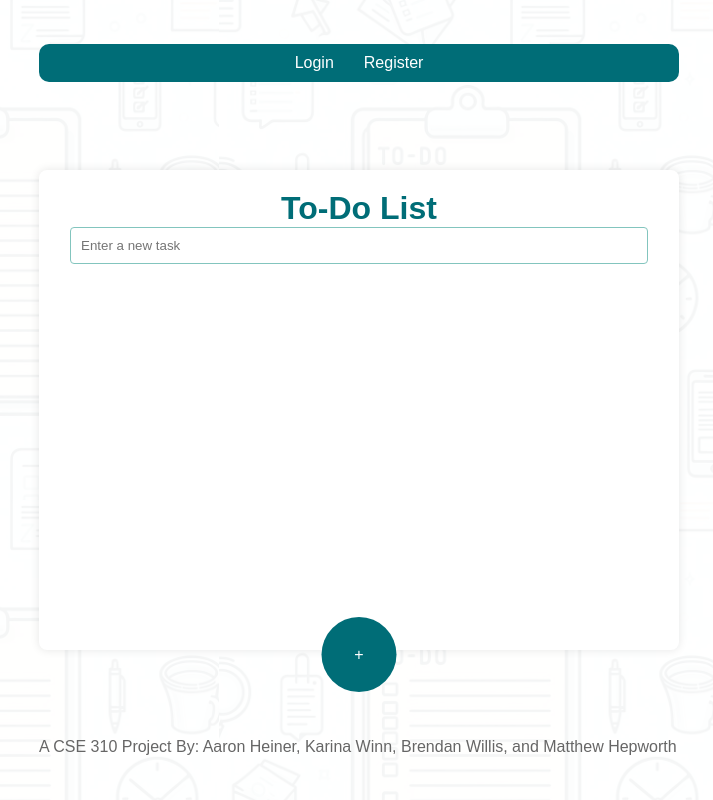
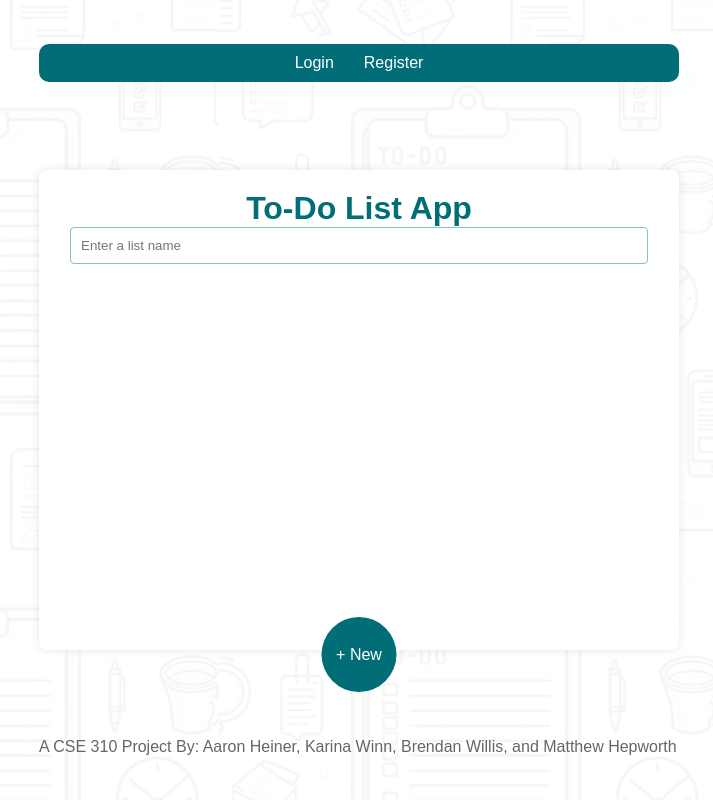
Before and after one commit to mwhepworth1/cse310-s1-cloud-databases, a Flask app: page / in a window 1280 px wide. Shown: the whole page, without its empty margins (281-994 px from the left). Run offline with Flask 3, Linux system fonts and the light colour scheme; data that the repository does not hold is empty.

Commit message:
Edited db.py to fix Unread result error

```diff
--- a/api.py
+++ b/api.py
@@ -20,24 +20,38 @@ def create_list():
     Example: {"message": "List successfully created.", "data": {...}}
     """
     if db.connect():
-        data = request.get_json()
-        required_keys = ["user_id", "name"]
-        for key in required_keys:
-            if key not in data:
-                return jsonify({"error": f"Missing required key: {key}"}), 400
+        if request.is_json:
+            data = request.get_json()
+            required_keys = ["user_id", "name"]
+            for key in required_keys:
+                if key not in data:
+                    # Bad Request
+                    return jsonify({"error": f"Missing required key: {key}"}), 400
 
-        try:
-            query = "INSERT INTO lists (user_id, list_name) VALUES (%s, %s)"
-            values = [data["user_id"], data["name"]]
-            result = db.query(query, values)
-            db.close()
-            if result:
-                return jsonify({"message": "List successfully created.", "data": result}), 200
-            else:
-                return jsonify({"error": "An unexpected error occurred"}), 500
-        except Error as e:
-            print(f"An unexpected error occurred: '{e}'")
-            return jsonify({"error": f"An unexpected error occurred: '{e}'"}), 500
+            try:
+                # Insert the new list and get the last inserted ID
+                query = "INSERT INTO lists (user_id, list_name) VALUES (%s, %s)"
+                values = [data["user_id"], data["name"]]
+                result = db.query(query, values)
+
+                if result:
+                    # Fetch the inserted row's details using LAST_INSERT_ID()
+                    query = "SELECT * FROM lists WHERE lists_id = LAST_INSERT_ID()"
+                    response = db.query(query)
+
+                    if response:
+                        return jsonify({"message": "List successfully created.", "data": response}), 200
+                    else:
+                        return jsonify({"error": "Failed to fetch the created list."}), 500
+                else:
+                    return jsonify({"error": "Failed to create list."}), 500
+            except Error as e:
+                print(f"An unexpected error occurred: '{e}'")
+                return jsonify({"error": f"An unexpected error occurred: '{e}'"}), 500
+            finally:
+                db.close()
+        else:
+            return jsonify({"error": "Unsupported Media Type. Content-Type must be application/json."}), 415
     else:
         return jsonify({"error": "Could not establish connection to database"}), 500
 
@@ -130,16 +144,21 @@ def get_list():
     if db.connect():
         user_id = request.args.get('user_id')
         list_id = request.args.get('list_id')
-        if not user_id or not list_id:
-            return jsonify({"error": "Missing required query parameter: user_id or list_id"}), 400
+        if not user_id:
+            return jsonify({"error": "Missing required query parameter: user_id"}), 400
 
         try:
-            query = "SELECT * FROM lists WHERE user_id = %s AND lists_id = %s"
-            values = [user_id, list_id]
+            if list_id:
+                query = "SELECT * FROM lists WHERE user_id = %s AND lists_id = %s"
+                values = [user_id, list_id]
+            else:
+                query = "SELECT * FROM lists WHERE user_id = %s"
+                values = [user_id]
+
             result = db.query(query, values)
             db.close()
             if result:
-                return jsonify({"message": "List successfully retrieved.", "data": result}), 200
+                return jsonify({"message": "List(s) successfully retrieved.", "data": result}), 200
             else:
                 return jsonify({"error": "An unexpected error occurred"}), 500
         except Error as e:
--- a/app.py
+++ b/app.py
@@ -21,7 +21,8 @@ todo_items = []
 # Define a route for the root URL ("/")
 @app.route('/')
 def home():
-    return render_template('index.html', items=todo_items)
+    user_id = 1
+    return render_template('index.html', items=todo_items, user_id=user_id)
 
 # Define a route to add new to-do items
 @app.route('/add', methods=['POST'])
--- a/templates/index.html
+++ b/templates/index.html
@@ -15,17 +15,70 @@
         </nav>
     </header>
     <div class="container">
-        <h1>To-Do List</h1>
-        <form action="/add_todo" method="post">
-            <input type="text" name="task" placeholder="Enter a new task" required>
-            <button type="submit">+</button>
+        <h1>To-Do List App</h1>
+        <input type="hidden" id="user-id" value="{{ user_id }}">
+        <form id="search-form">
+            <input type="text" id="search-input" placeholder="Enter a list name" required>
+            <button type="submit">+ New</button>
         </form>
-        <ul>
-            <!-- Task items will be dynamically inserted here -->
-        </ul>
+        <div id="todo-lists" class="list-container">
+            <!-- List cards will be dynamically inserted here -->
+        </div>
     </div>
     <footer>
         <p>A CSE 310 Project By: Aaron Heiner, Karina Winn, Brendan Willis, and Matthew Hepworth</p>
     </footer>
+
+    <script>
+        document.getElementById('search-form').addEventListener('submit', async function (event) {
+            event.preventDefault();
+            const userId = document.getElementById('user-id').value;
+            const listName = document.getElementById('search-input').value;
+            const data = { user_id: userId, name: listName };
+            const response = await fetch('/api/list/create', {
+                method: 'POST',
+                headers: {
+                    'Content-Type': 'application/json'
+                },
+                body: JSON.stringify(data)
+            });
+            const result = await response.json();
+            if (response.ok) {
+                addListCard(result.data);
+            } else {
+                alert(result.error);
+            }
+        });
+
+        function addListCard(list) {
+            const container = document.getElementById('todo-lists');
+            const card = document.createElement('div');
+            card.className = 'list-card';
+            card.setAttribute('data-user-id', list.user_id);
+            card.setAttribute('data-list-id', list.list_id);
+            card.innerHTML = `
+                <h2>${list.name}</h2>
+                <p>${list.description}</p>
+            `;
+            card.addEventListener('click', function () {
+                window.location.href = `/list/${list.list_id}`;
+            });
+            container.appendChild(card);
+        }
+
+        // Fetch and display existing lists on page load
+        async function fetchLists() {
+            const userId = document.getElementById('user-id').value;
+            const response = await fetch(`/api/list/get?user_id=${userId}`);
+            const result = await response.json();
+            if (response.ok) {
+                result.data.forEach(addListCard);
+            } else {
+                alert(result.error);
+            }
+        }
+
+        fetchLists();
+    </script>
 </body>
-</html
+</html>
--- a/utils/db.py
+++ b/utils/db.py
@@ -16,25 +16,29 @@ class Database:
     def connect(self):
         try:
             self.connection = mysql.connector.connect(
-                host = self.host,
-                user = self.user,
-                passwd = self.password,
-                database = self.database,
-                auth_plugin = self.auth_plugin
+                host=self.host,
+                user=self.user,
+                passwd=self.password,
+                database=self.database,
+                auth_plugin=self.auth_plugin
             )
             print("[DB] Connection to server successful")
             return True
         except Error as e:
-            print(f"An unexpected error ocurred: '{e}'")
+            print(f"An unexpected error occurred: '{e}'")
             return False
 
     def query(self, query, values=None):
         if self.connection:
-            cursor = self.connection.cursor()
+            cursor = self.connection.cursor(dictionary=True)
             try:
                 cursor.execute(query, values)
-                self.connection.commit()
-                return cursor.lastrowid  # or any other result you need
+                if query.strip().upper().startswith("SELECT"):
+                    result = cursor.fetchall()
+                else:
+                    self.connection.commit()
+                    result = cursor.lastrowid
+                return result
             except Error as e:
                 print(f"An unexpected error occurred: '{e}'")
                 return None
```
Also changed, not shown: 1 other file.
